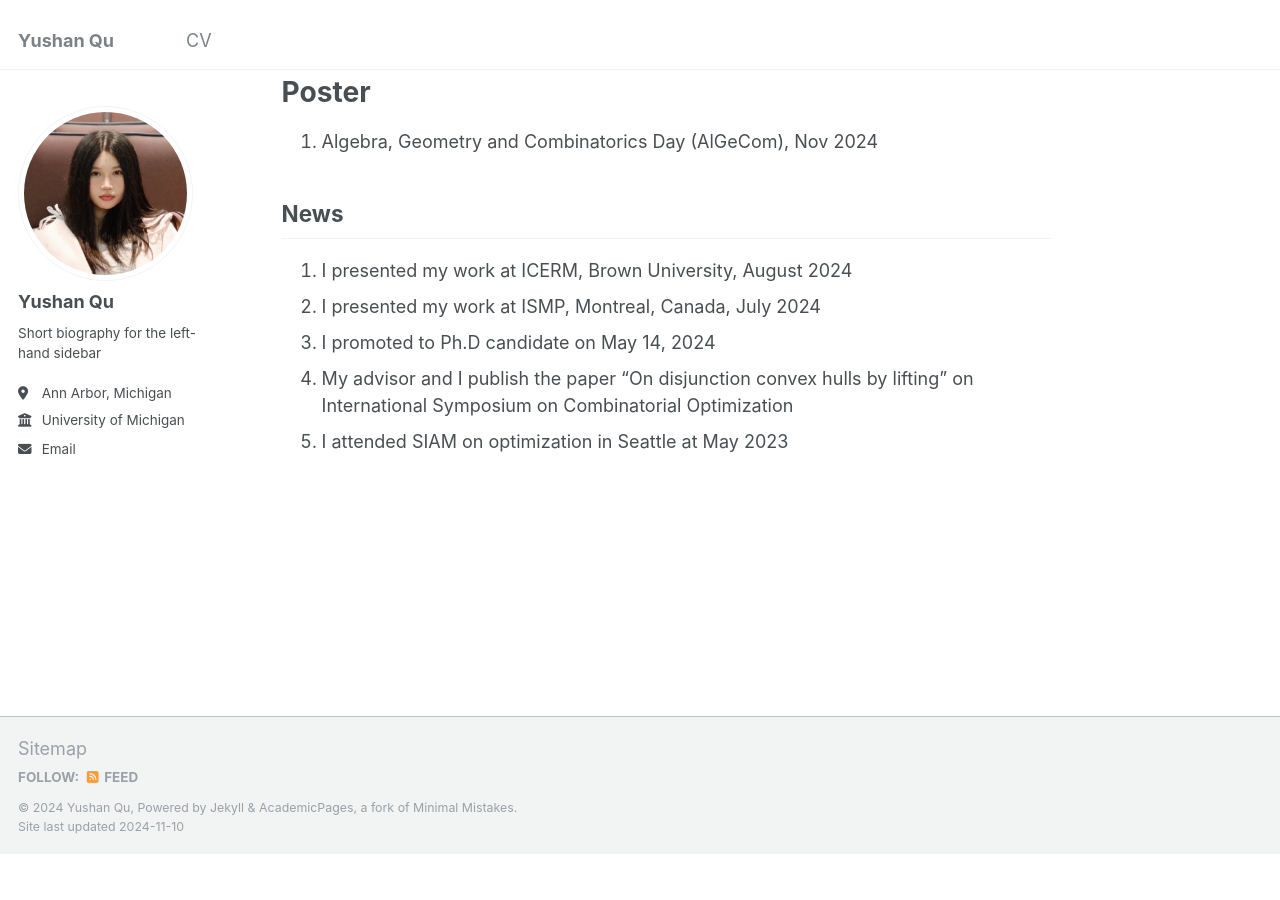
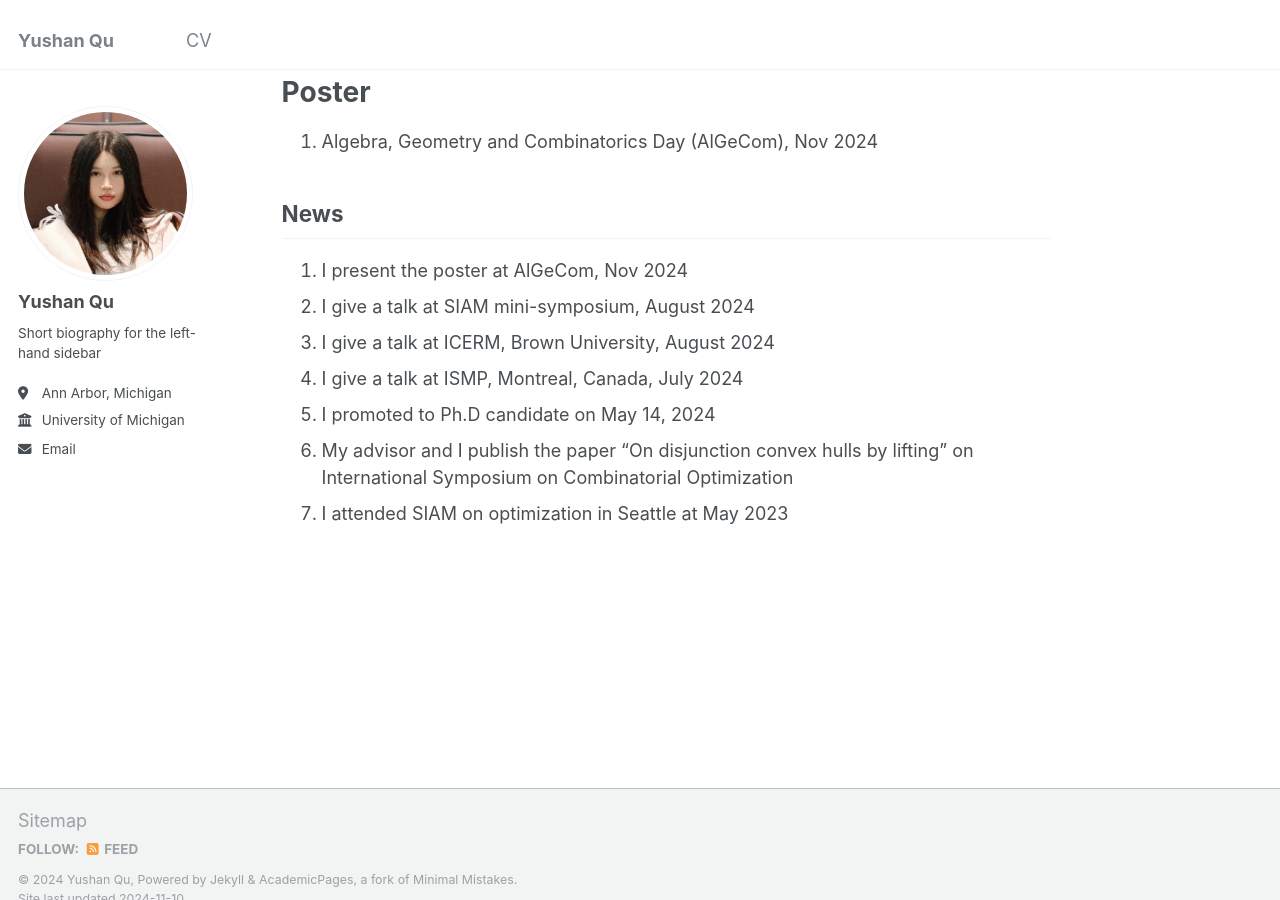
Before and after one commit to yushanqu/yushanqu.github.io, a Jekyll site: the page built from _pages/about.md, in a window 1280 px wide and 900 px high, scrolled down 622 px. Built offline with Jekyll 4.4.1, drawn with Linux system fonts in a browser that asks for light colours; before the commit the page ends 1476 px from its top, so only the background shows below that.

Commit message:
Update about.md

```diff
--- a/_pages/about.md
+++ b/_pages/about.md
@@ -28,8 +28,10 @@ Poster
 
 News
 ------
-1. I presented my work at ICERM, Brown University, August 2024
-1. I presented my work at ISMP, Montreal, Canada, July 2024
+1. I present the poster at AlGeCom, Nov 2024
+1. I give a talk at SIAM mini-symposium, August 2024
+1. I give a talk at ICERM, Brown University, August 2024
+1. I give a talk at ISMP, Montreal, Canada, July 2024
 1. I promoted to Ph.D candidate on May 14, 2024
 1. My advisor and I publish the paper "On disjunction convex hulls by lifting" on International Symposium on Combinatorial Optimization
 1. I attended SIAM on optimization in Seattle at May 2023
```
